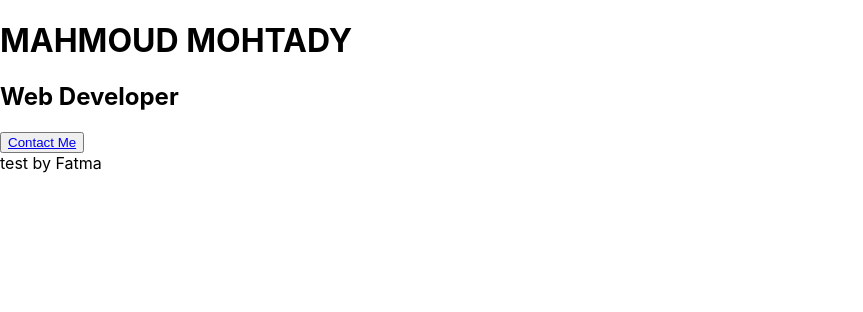
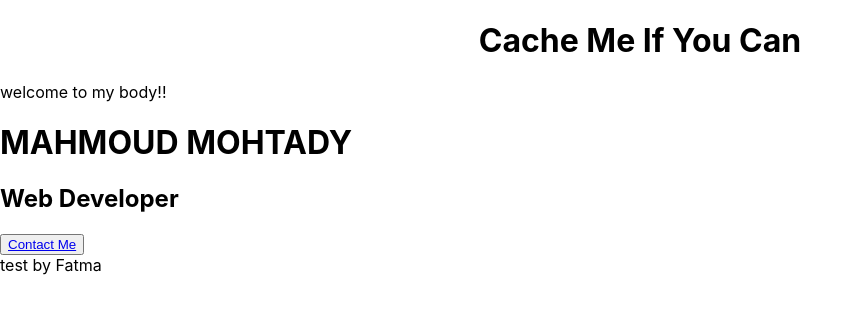
Before and after one commit to SamehMahmoudd/git--test, a React (Create React App) app: page / in a window 1280 px wide. Shown: the top 312 px of the page, without its empty margins (0-863 px from the left). Built offline with nearby package versions, Linux system fonts and the light colour scheme.

Commit message:
in this commit i make edit on fils name

```diff
--- a/package.json
+++ b/package.json
@@ -8,7 +8,7 @@
     "@testing-library/user-event": "^13.5.0",
     "react": "^18.2.0",
     "react-dom": "^18.2.0",
-    "react-scripts": "5.0.1",
+    "react-scripts": "^5.0.1",
     "web-vitals": "^2.1.4"
   },
   "scripts": {
--- a/src/App.js
+++ b/src/App.js
@@ -1,14 +1,17 @@
+import './App.css';
+import Fatma from './components/Fatma';
+import Mohatdy from "./components/Mohatdy";
+import Sameh from "./components/Sameh";
+import AlaaMostafa from './components/AlaaMostafa'
 
-import './App.css';
-import myBody  from './components/myBody';
-import Fatma from '../componants/fatma/test';
-import Header from "./components/mohatdy";
+
 function App() {
   return (
    <>
-      <myBody/>
-      <Header />
-      <Fatma></Fatma>
+      <AlaaMostafa/>
+      <Sameh/>
+      <Mohatdy />
+      <Fatma/>
    </>
   );
 }
--- a/src/components/myBody.js
+++ b/src/components/Sameh.js
@@ -1,6 +1,6 @@
 
 
 
-export default function myBody() {
+export default function Sameh() {
     return ( <p>welcome to my body!!</p> );
 }
--- a/src/components/mohatdy.js
+++ b/src/components/mohatdy.js
@@ -1,5 +1,5 @@
 
-export default function Header() {
+export default function Mohatdy () {
 
   return <>
 
```
Also changed, not shown: src/components/Fatma.js (renamed from componants/fatma/test.js), 1 other file (tests, documents, lock files or other folders).
